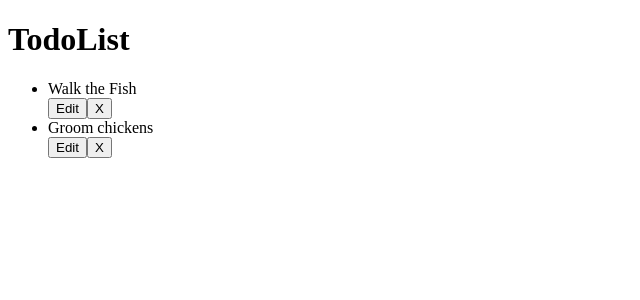
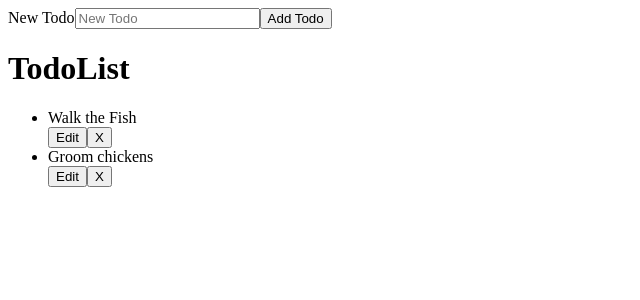
Before and after one commit to vineeth123-png/todo-list-react, a React (Create React App) app: page / in a window 1280 px wide. Shown: the top 300 px of the page, without its empty margins (0-640 px from the left). Built offline with nearby package versions, Linux system fonts and the light colour scheme.

Commit message:
Added a form to take new todo items

```diff
--- /dev/null
+++ b/src/NewTodoForm.js
@@ -0,0 +1,38 @@
+import React, { Component } from "react";
+
+class NewTodoForm extends Component {
+  constructor(props) {
+    super(props);
+    this.state = { task: "" };
+    this.handleChange = this.handleChange.bind(this);
+    this.handleSubmit = this.handleSubmit.bind(this);
+  }
+  handleChange(evt) {
+    this.setState({
+      [evt.target.name]: evt.target.value
+    });
+  }
+  handleSubmit(evt) {
+    evt.preventDefault();
+    this.props.createTodo(this.state);
+    this.setState({ task: "" });
+  }
+  render() {
+    return (
+      <form onSubmit={this.handleSubmit}>
+        <label htmlFor="task">New Todo</label>
+        <input
+          type="text"
+          id="task"
+          placeholder="New Todo"
+          name="task"
+          value={this.state.task}
+          onChange={this.handleChange}
+        />
+        <button>Add Todo</button>
+      </form>
+    );
+  }
+}
+
+export default NewTodoForm;
--- a/src/TodoList.js
+++ b/src/TodoList.js
@@ -1,16 +1,26 @@
 import React, { Component } from "react";
 import Todo from "./Todo";
+import NewTodoForm from "./NewTodoForm";
 class TodoList extends Component {
   constructor(props) {
     super(props);
     this.state = {
       todos: [{ task: "Walk the Fish" }, { task: "Groom chickens" }]
     };
+    this.create = this.create.bind(this);
+  }
+  create(newTodo) {
+    this.setState({
+      todos: [...this.state.todos, newTodo]
+    });
   }
   render() {
-    const todos = this.state.todos.map((todo) => <Todo task={todo.task} />);
+    const todos = this.state.todos.map((todo) => (
+      <Todo task={todo.task} createTodo={this.create} />
+    ));
     return (
       <div>
+        <NewTodoForm createTodo={this.create} />
         <h1>TodoList</h1>
         <ul>{todos}</ul>
       </div>
```
